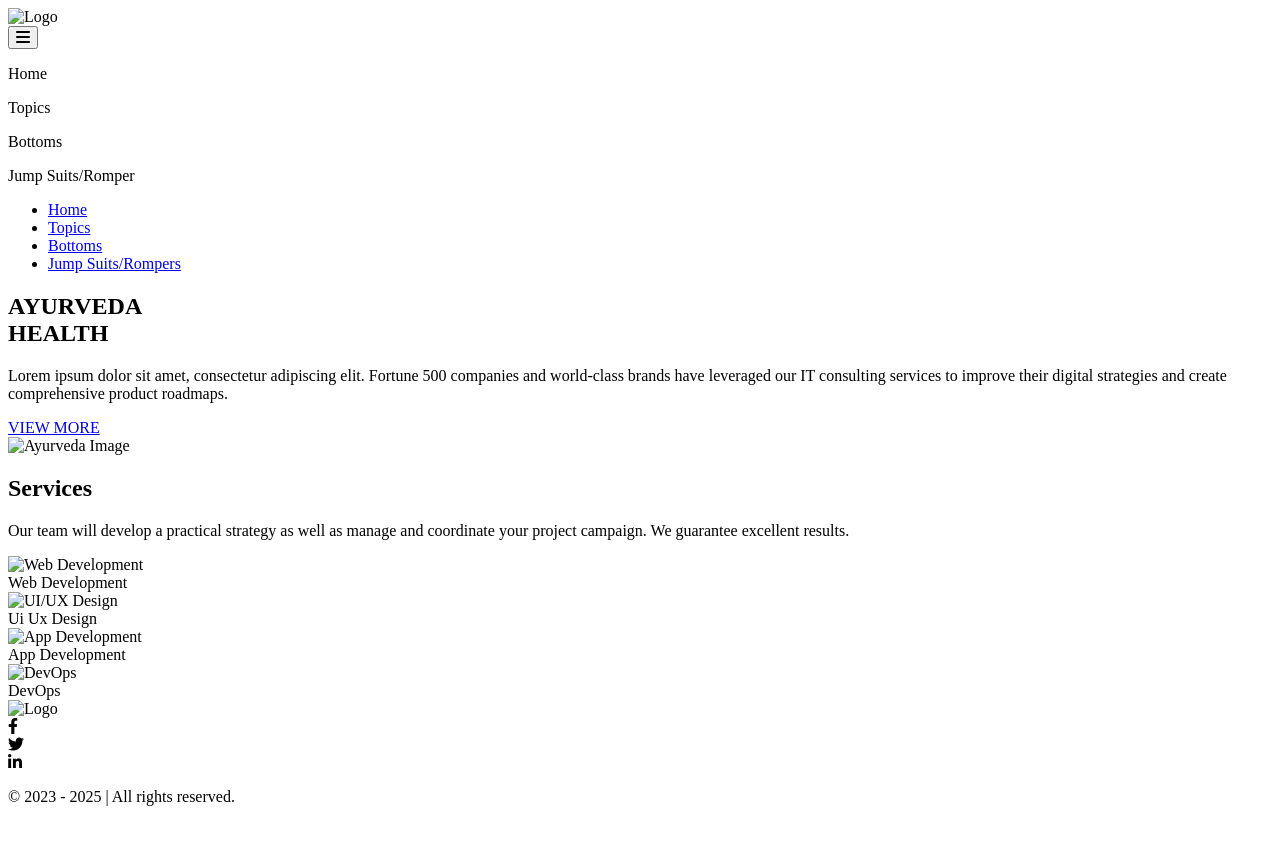
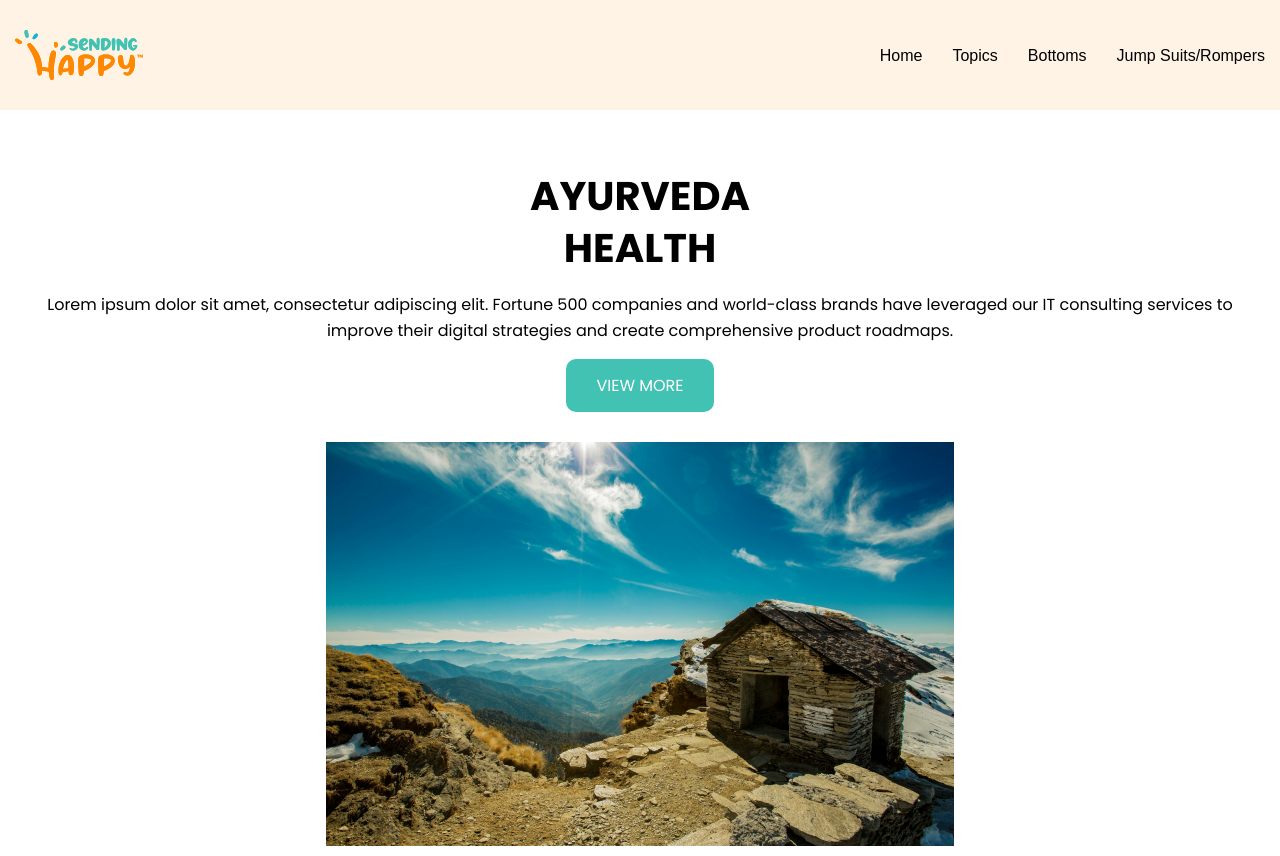
Before and after one commit to MufeedhaAboobacker/sending-happy, a plain HTML site: page index.html in a window 1280 px wide. Shown: the top 856 px of the page. Before the commit the page ends 822 px from the top, so only its background shows below. Drawn offline with Linux system fonts and the light colour scheme.

Commit message:
path changed

```diff
--- a/index.html
+++ b/index.html
@@ -3,7 +3,7 @@
   <head>
     <meta charset="UTF-8">
     <title>Sending Happy</title>
-    <link rel="icon" type="image/png" href="/Sending happy/Images/icon.svg">
+    <link rel="icon" type="image/png" href="Images/icon.svg">
     <link rel="stylesheet" href="https://cdnjs.cloudflare.com/ajax/libs/font-awesome/6.5.1/css/all.min.css"
         integrity="sha512-DTOQO9RWCH3ppGqcWaEA1BIZOC6xxalwEsw9c2QQeAIftl+Vegovlnee1c9QX4TctnWMn13TZye+giMm8e2LwA=="
         crossorigin="anonymous"
@@ -11,15 +11,15 @@
     <script src="https://kit.fontawesome.com/a076d05399.js"
         crossorigin="anonymous"></script>
     <link rel="stylesheet" href="https://cdnjs.cloudflare.com/ajax/libs/font-awesome/6.0.0-beta3/css/all.min.css">
-    <link rel="stylesheet" href="/Sending happy/Styles/global.css">
-    <link rel="stylesheet" href="/Sending happy/Styles/style.css">
+    <link rel="stylesheet" href="Styles/global.css">
+    <link rel="stylesheet" href="Styles/style.css">
     <meta name="viewport" content="width=device-width, initial-scale=1.0">
   </head>
   <body>
     <!-- Header -->
     <header>
       <div class="container">
-        <img src="/Sending happy/Images/icon.svg" alt="Logo">
+        <img src="Images/icon.svg" alt="Logo">
         <div class="dropdown">
           <button class="btn">
             <i class="fa-solid fa-bars" style="font-size: 16px;"></i>
@@ -55,7 +55,7 @@
           <a href="#" class="btn">VIEW MORE</a>
         </div>
         <div class="right">
-          <img src="/Sending happy/Images/image 1.png" alt="Ayurveda Image">
+          <img src="Images/image 1.png" alt="Ayurveda Image">
         </div>
       </div>
     </section>
@@ -66,19 +66,19 @@
         <p>Our team will develop a practical strategy as well as manage and coordinate your project campaign. We guarantee excellent results.</p>
         <div class="service-grid">
           <div class="service-item">
-            <img src="/Sending happy/Images/Group1.png" alt="Web Development" >
+            <img src="Images/Group1.png" alt="Web Development" >
             <div class="overlay">Web Development</div>
           </div>
           <div class="service-item">
-            <img src="/Sending happy/Images/Group2.png" alt="UI/UX Design">
+            <img src="Images/Group2.png" alt="UI/UX Design">
             <div class="overlay">Ui Ux Design</div>
           </div>
           <div class="service-item">
-            <img src="/Sending happy/Images/Group3.png" alt="App Development">
+            <img src="Images/Group3.png" alt="App Development">
             <div class="overlay">App Development</div>
           </div>
           <div class="service-item">
-            <img src="/Sending happy/Images/Group4.png" alt="DevOps">
+            <img src="Images/Group4.png" alt="DevOps">
             <div class="overlay">DevOps</div>
           </div>
         </div>
@@ -87,7 +87,7 @@
     <!-- Footer -->
     <footer>
       <div class="container">
-        <img src="/Sending happy/Images/icon.svg" alt="Logo" class="footer-logo">
+        <img src="Images/icon.svg" alt="Logo" class="footer-logo">
         <div class="social-icons">
           <div><i class="fab fa-facebook-f"></i></div>
           <div><i class="fab fa-twitter"></i></div>
```
